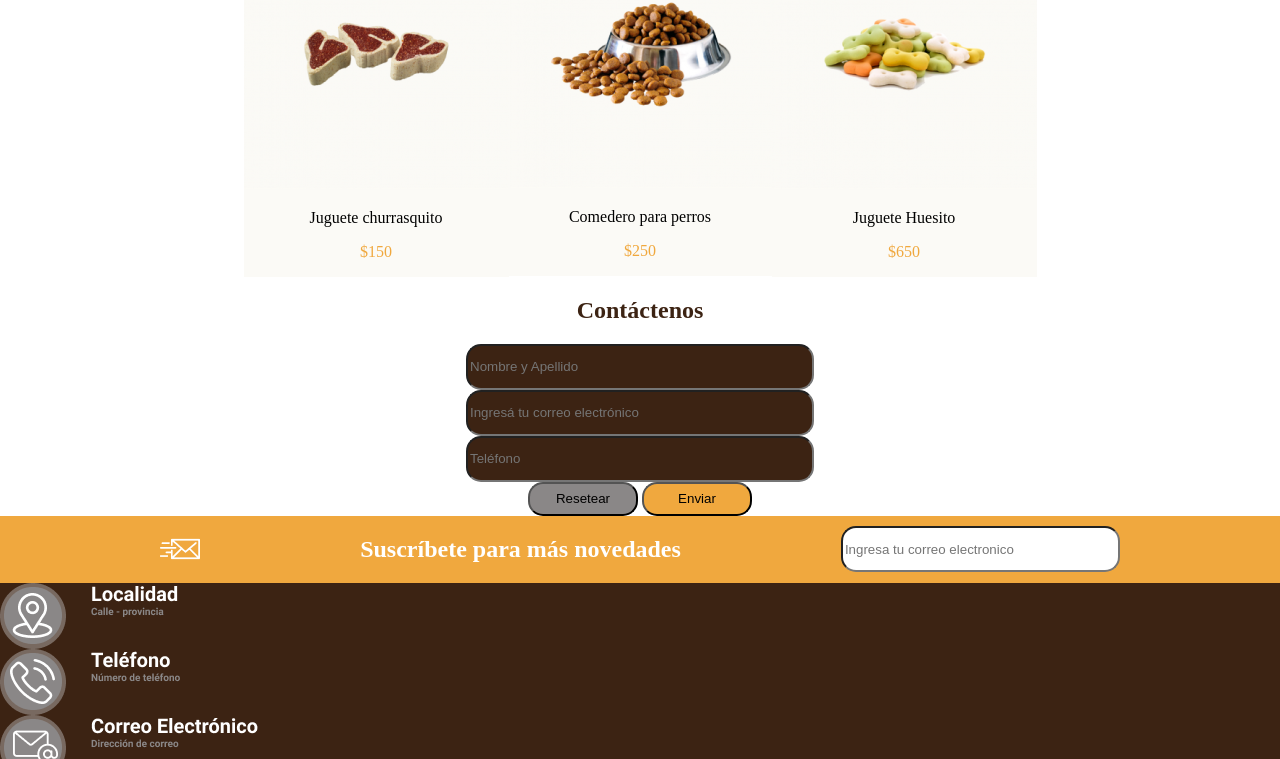
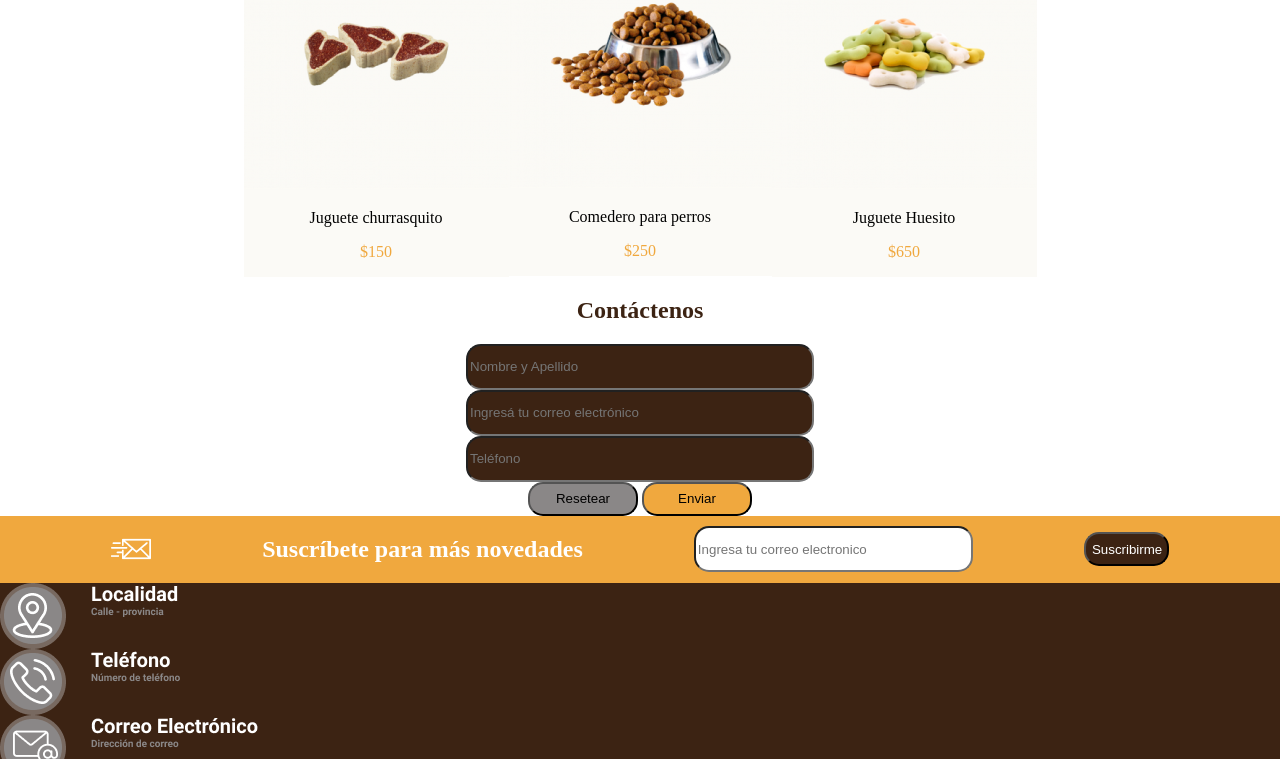
Before and after one commit to santiagoduranaguirre/frontCatDog, a plain HTML site: page index.html in a window 1280 px wide. Shown: the part 816-1575 px from the top of the page. Drawn offline with Linux system fonts and the light colour scheme.

Commit message:
Agreagando un boton que me faltaba en el footer

```diff
--- a/index.html
+++ b/index.html
@@ -62,6 +62,7 @@
                 <img src="./img/Group (1).png" alt="correo">
                 <h2>Suscríbete para más novedades</h2>
                 <input type="text" style="background-color: #FFFFFF; border-radius: 15px; width: 271px; height: 40px;" placeholder="Ingresa tu correo electronico">
+                <button  style="background-color: #3C2313; border-radius: 15px; width: 85px; height: 34px; color: #FFFFFF;">Suscribirme</button>
             </div>
             <div style="background-color: #3C2313; display: flex; flex-direction: column;">
                 <img src="./img/Location.png" alt="Location" width="179px" height="66px">
```
